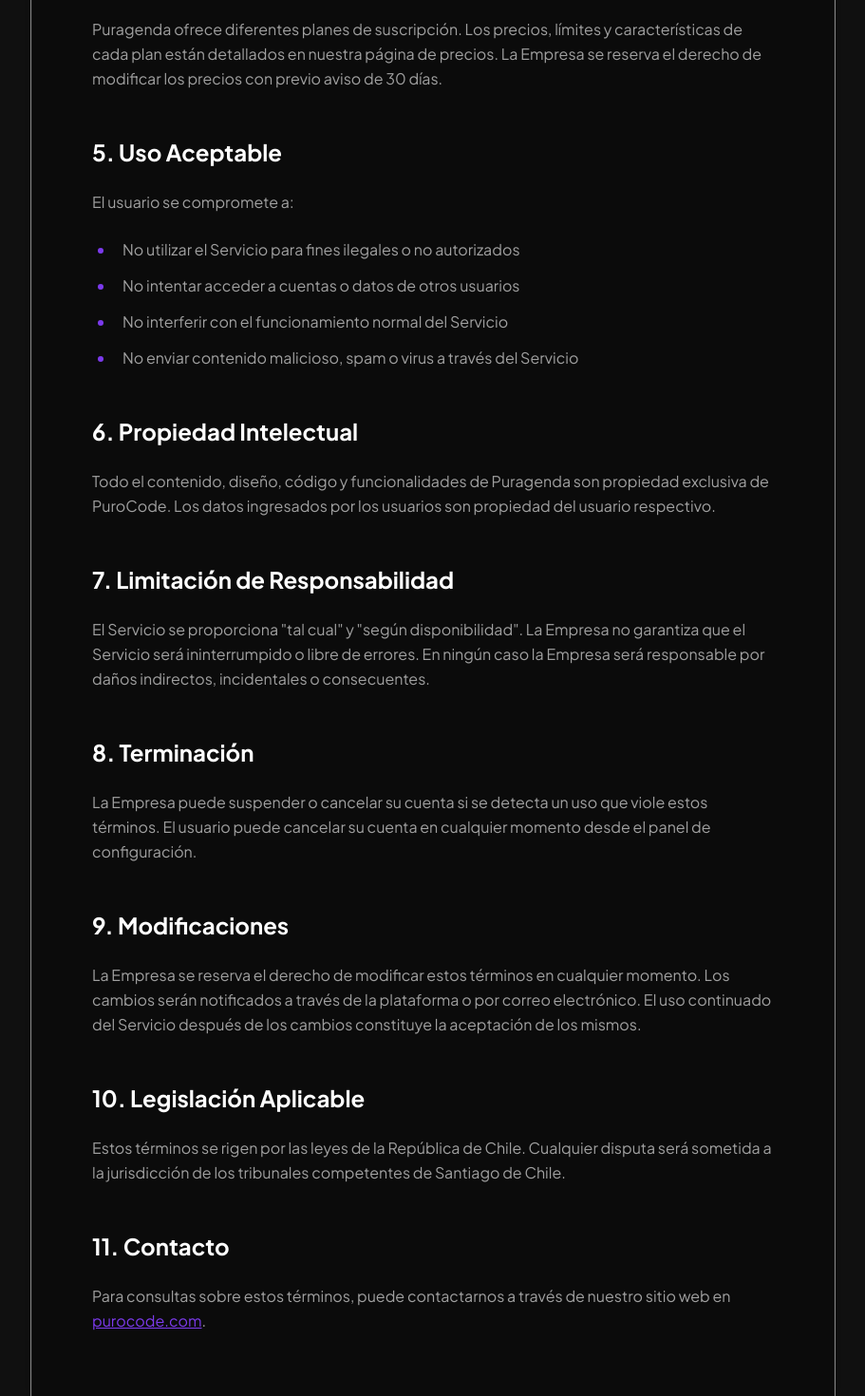
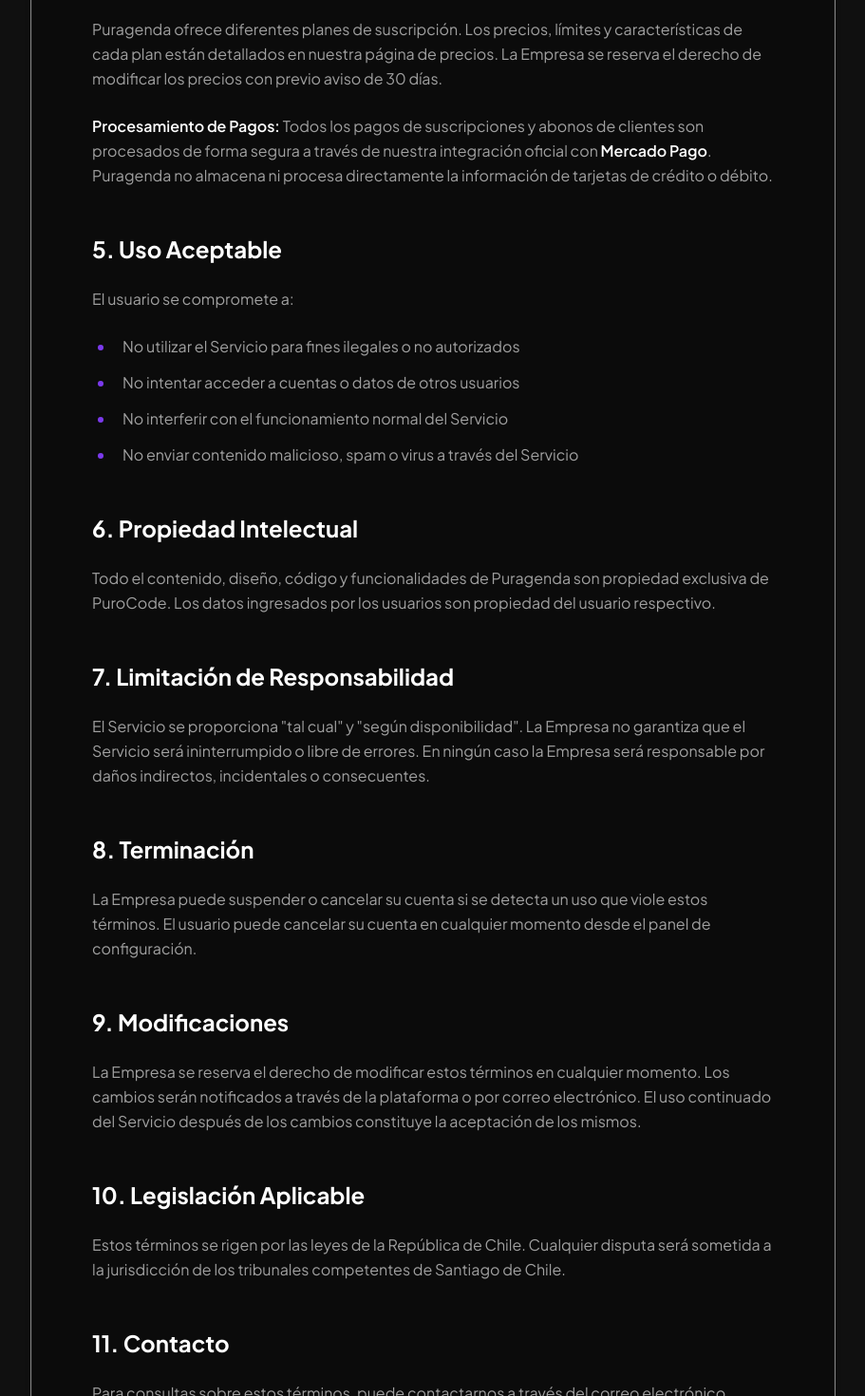
Before and after one commit to DiegoSalsa/Puragenda, a Next.js app: page /terminos-y-condiciones in a window 1280 px wide. Shown: the part 1260-2730 px from the top of the page at 95% size, without its empty margins (184-1095 px from the left). Built offline with nearby package versions, Linux system fonts and the light colour scheme.

Commit message:
feat: complete seo, legal, and security refinements for corporate site

```diff
--- a/next.config.ts
+++ b/next.config.ts
@@ -17,7 +17,7 @@ const nextConfig: NextConfig = {
           },
           {
             key: "Content-Security-Policy",
-            value: "default-src 'self'; script-src 'self' 'unsafe-inline' 'unsafe-eval'; style-src 'self' 'unsafe-inline'; img-src 'self' data: blob: https://res.cloudinary.com; font-src 'self' data:; connect-src 'self' https://api.mercadopago.com; frame-src 'self';",
+            value: "default-src 'self'; script-src 'self' 'unsafe-inline' 'unsafe-eval'; style-src 'self' 'unsafe-inline'; img-src 'self' data: blob: https://res.cloudinary.com; font-src 'self' data:; connect-src 'self' https://api.mercadopago.com; frame-src 'self'; frame-ancestors 'none'; upgrade-insecure-requests;",
           },
         ],
       },
--- a/src/app/alternativa-agendapro/page.tsx
+++ b/src/app/alternativa-agendapro/page.tsx
@@ -137,7 +137,7 @@ export default function AlternativaAgendaProPage() {
                     <td className="p-6 border-l border-border/50 bg-[#7C3AED]/[0.02]">
                       <div className="flex items-start gap-2.5">
                         <CheckCircle2 className="h-5 w-5 text-[#22c55e] shrink-0 mt-0.5" />
-                        <span className="text-foreground font-medium">Desde $9.990 CLP/mes</span>
+                        <span className="text-foreground font-medium">Desde $12.990 CLP/mes</span>
                       </div>
                     </td>
                     <td className="p-6 border-l border-border/50">
--- a/src/app/para/x7k9m2v4q8/(panel)/businesses/[id]/subscription-editor.tsx
+++ b/src/app/para/x7k9m2v4q8/(panel)/businesses/[id]/subscription-editor.tsx
@@ -66,8 +66,8 @@ export function SubscriptionEditor({ subscription }: { subscription: Subscriptio
         <div className="space-y-1.5">
           <label className="text-xs font-black uppercase text-black/60">Plan</label>
           <select value={plan} onChange={(e) => setPlan(e.target.value)} className={selectClass}>
-            <option value="INDIVIDUAL">Individual ($9.990/mes)</option>
-            <option value="EQUIPO">Equipo ($24.990/mes)</option>
+            <option value="INDIVIDUAL">Individual ($12.990/mes)</option>
+            <option value="EQUIPO">Equipo ($29.990/mes)</option>
           </select>
         </div>
 
--- a/src/app/para/x7k9m2v4q8/(panel)/businesses/new/page.tsx
+++ b/src/app/para/x7k9m2v4q8/(panel)/businesses/new/page.tsx
@@ -167,7 +167,7 @@ export default function NewBusinessPage() {
                   {p === "INDIVIDUAL" ? "Individual" : "Equipo"}
                 </p>
                 <p className="mt-1 text-xs font-bold text-black/50">
-                  {p === "INDIVIDUAL" ? "$9.990/mes" : "$24.990/mes"}
+                  {p === "INDIVIDUAL" ? "$12.990/mes" : "$29.990/mes"}
                 </p>
               </button>
             ))}
--- a/src/app/politica-de-privacidad/page.tsx
+++ b/src/app/politica-de-privacidad/page.tsx
@@ -156,7 +156,7 @@ export default function PrivacidadPage() {
               <h2>11. Contacto</h2>
               <p>
                 Para consultas sobre privacidad y protección de datos, contáctenos en{" "}
-                <a href="https://purocode.com">purocode.com</a>.
+                <a href="mailto:contacto@puragenda.cl">contacto@puragenda.cl</a>.
               </p>
             </article>
           </div>
--- a/src/app/robots.ts
+++ b/src/app/robots.ts
@@ -8,7 +8,7 @@ export default function robots(): MetadataRoute.Robots {
       {
         userAgent: "*",
         allow: "/",
-        disallow: ["/dashboard/", "/api/", "/admin/", "/auth/", "/para/"],
+        disallow: ["/dashboard/", "/api/", "/admin/", "/auth/", "/para/", "/widget/"],
       },
     ],
     sitemap: `${SITE_URL}/sitemap.xml`,
--- a/src/app/soluciones/page.tsx
+++ b/src/app/soluciones/page.tsx
@@ -111,6 +111,9 @@ export default async function SolucionesPage() {
               </div>
             ))}
           </div>
+          <p className="mt-8 text-center text-sm font-bold opacity-60">
+            * Métricas basadas en resultados promedio observados en clientes piloto iniciales.
+          </p>
         </div>
       </section>
 
--- a/src/app/terminos-y-condiciones/page.tsx
+++ b/src/app/terminos-y-condiciones/page.tsx
@@ -84,6 +84,11 @@ export default function TerminosPage() {
                 plan están detallados en nuestra página de precios. La Empresa se reserva el derecho de modificar
                 los precios con previo aviso de 30 días.
               </p>
+              <p>
+                <strong>Procesamiento de Pagos:</strong> Todos los pagos de suscripciones y abonos de clientes
+                son procesados de forma segura a través de nuestra integración oficial con <strong>Mercado Pago</strong>.
+                Puragenda no almacena ni procesa directamente la información de tarjetas de crédito o débito.
+              </p>
 
               <h2>5. Uso Aceptable</h2>
               <p>El usuario se compromete a:</p>
@@ -128,8 +133,8 @@ export default function TerminosPage() {
 
               <h2>11. Contacto</h2>
               <p>
-                Para consultas sobre estos términos, puede contactarnos a través de nuestro sitio web
-                en <a href="https://purocode.com">purocode.com</a>.
+                Para consultas sobre estos términos, puede contactarnos a través del correo electrónico{" "}
+                <a href="mailto:contacto@puragenda.cl">contacto@puragenda.cl</a>.
               </p>
             </article>
           </div>
--- a/src/components/landing/Theme70s.tsx
+++ b/src/components/landing/Theme70s.tsx
@@ -196,8 +196,7 @@ export function Theme70s({ user, business }: { user: any; business: any }) {
                       <CalendarClock className="h-5 w-5 text-white" />
                     </div>
                     <span className="text-lg font-black uppercase tracking-tight text-black dark:text-[#FFFDD0]" style={{ fontFamily: "'Bricolage Grotesque', sans-serif" }}>
-                      <span className="sr-only">Puragenda</span>
-                      <span aria-hidden="true">Pura<span className="text-[#FF1493]">genda</span></span>
+                      Pura<span className="text-[#FF1493]">genda</span>
                     </span>
                     <div className="ml-auto flex gap-2">
                       {["Citas", "Staff", "Servicios"].map((t) => (
--- a/src/components/landing/ThemeNeoBrutalism.tsx
+++ b/src/components/landing/ThemeNeoBrutalism.tsx
@@ -250,8 +250,7 @@ export function ThemeNeoBrutalism({ user, business }: { user: any; business: any
                     <CalendarClock className="h-4 w-4 text-white" />
                   </div>
                   <span className="text-sm font-black">
-                    <span className="sr-only">Puragenda</span>
-                    <span aria-hidden="true">Pura<span className="text-[#7C3AED]">genda</span></span>
+                    Pura<span className="text-[#7C3AED]">genda</span>
                   </span>
                   <div className="ml-auto flex gap-2">
                     {["Citas", "Staff", "Servicios"].map((t) => (
@@ -399,7 +398,7 @@ export function ThemeNeoBrutalism({ user, business }: { user: any; business: any
             {/* Card 2 - verde, un poco mas grande visualmente */}
             <div className="rounded-2xl border-4 border-black bg-[#BFFCC6] dark:bg-black dark:border-white p-7 shadow-[8px_8px_0_#000] dark:shadow-[8px_8px_0_#BFFCC6] flex flex-col gap-4 md:-translate-y-3">
               <span className="text-4xl font-black text-black/20 leading-none select-none">&ldquo;</span>
-              <p className="text-base font-bold text-black dark:text-white leading-relaxed -mt-4">4 kinesiológos con horarios distintos y nunca hay cruces. Los recordatorios solos bajaron mucho las inasistencias. El equipo ya no toca el teléfono para confirmar citas.</p>
+              <p className="text-base font-bold text-black dark:text-white leading-relaxed -mt-4">4 kinesiólogos con horarios distintos y nunca hay cruces. Los recordatorios solos bajaron mucho las inasistencias. El equipo ya no toca el teléfono para confirmar citas.</p>
               <div className="flex items-center gap-3 mt-auto pt-4 border-t-2 border-black/20 dark:border-white/20">
                 <div className="h-11 w-11 rounded-xl border-2 border-black shadow-[2px_2px_0_#000] bg-[#85E3FF] flex items-center justify-center text-lg font-black text-black shrink-0">M</div>
                 <div>
```
